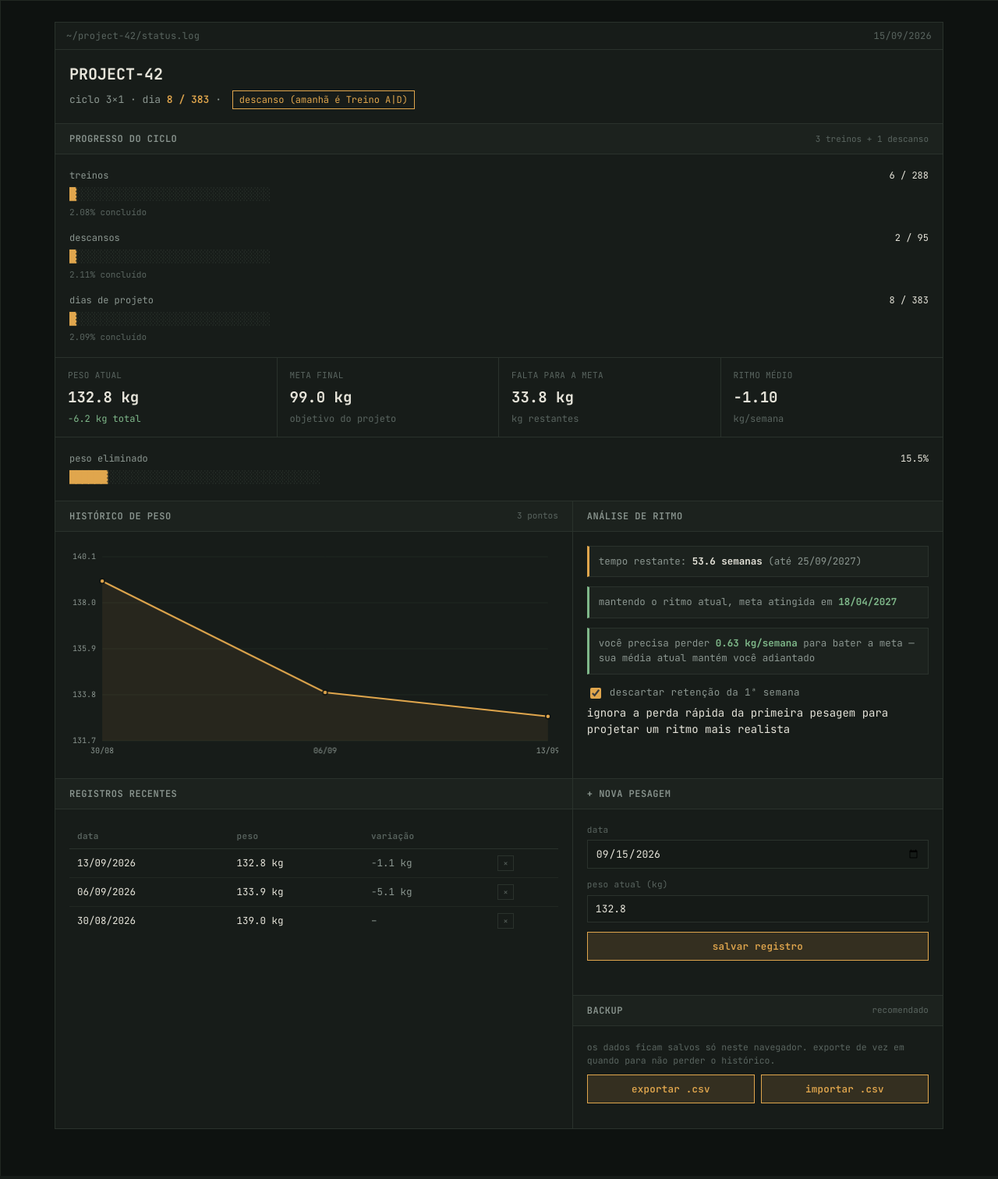
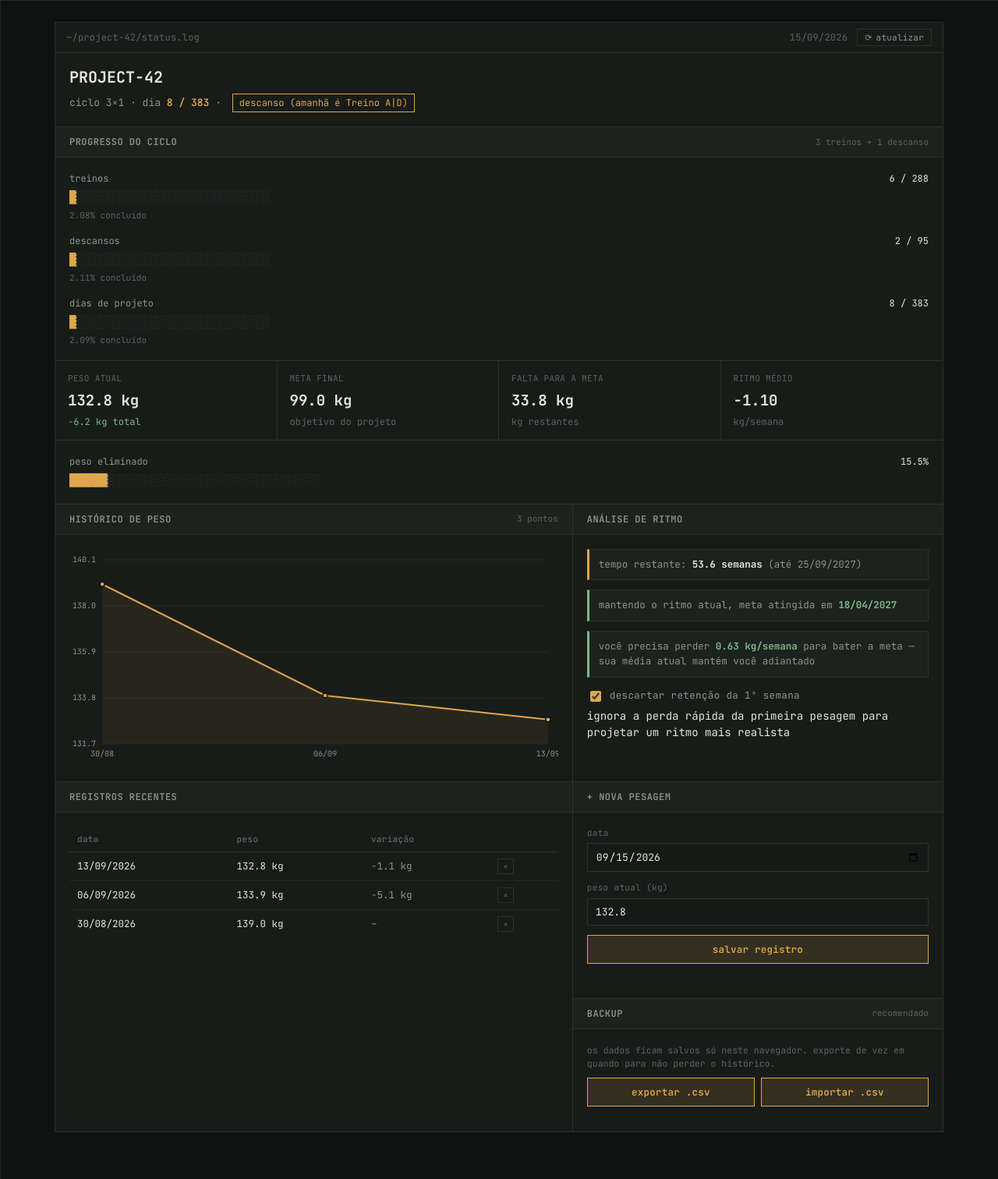
Before and after one commit to rafa-trindade/project-42, a Flask app: page / in a window 1280 px wide. Shown: the whole page at 78% size. Before the commit the page ends 1448 px from the top, so only its background shows below. Run offline with Flask 3, Linux system fonts and the light colour scheme; parts of the project's set-up code (start-up, migrations or seed data) failed here and were passed over.

Commit message:
feat: implementa backend em Flask com interface customizada em HTML/CSS

```diff
--- a/templates/index.html
+++ b/templates/index.html
@@ -65,6 +65,24 @@
     letter-spacing: 0.02em;
   }
   .term-titlebar .path::before{ content:"~/"; color: var(--text-faint); }
+  .titlebar-right{ display:flex; align-items:center; gap:12px; }
+  .refresh-btn{
+    display:flex; align-items:center; gap:5px;
+    background: none;
+    border: 1px solid var(--border);
+    color: var(--text-dim);
+    font-family: inherit;
+    font-size: 11px;
+    letter-spacing: .02em;
+    padding: 3px 9px;
+    cursor: pointer;
+  }
+  .refresh-btn:hover{ border-color: var(--accent); color: var(--accent); }
+  .refresh-btn:focus-visible{ outline: 2px solid var(--accent); outline-offset: 1px; }
+  .refresh-btn:disabled{ opacity: .5; cursor: default; border-color: var(--border); color: var(--text-faint); }
+  .refresh-icon{ display:inline-block; }
+  .refresh-icon.spin{ animation: spin .6s linear; }
+  @keyframes spin{ from{ transform: rotate(0deg); } to{ transform: rotate(360deg); } }
   .term-body{
     padding: 16px 18px 18px;
   }
@@ -290,7 +308,12 @@
   <div class="term-header">
     <div class="term-titlebar">
       <span class="path">project-42/status.log</span>
-      <span id="hdrDate"></span>
+      <div class="titlebar-right">
+        <span id="hdrDate"></span>
+        <button id="btnRefresh" class="refresh-btn" title="Recarregar dados do servidor">
+          <span class="refresh-icon">⟳</span> atualizar
+        </button>
+      </div>
     </div>
     <div class="term-body">
       <h1 class="term-h1">PROJECT-42<span class="cursor"></span></h1>
@@ -459,10 +482,7 @@
   }
 
   // ---------------- storage ----------------
-  // Usa localStorage do navegador (funciona abrindo o .html direto, sem servidor).
-  // Fica preso a este navegador + este caminho de arquivo — por isso existe
-  // exportar/importar CSV como backup real, portátil.
-  let memoryFallback = null; // usado só se localStorage estiver indisponível
+  // Lê e grava via API do Flask (app.py), que persiste em historico_peso.csv.
 
   async function loadEntries(){
     try {
@@ -820,6 +840,22 @@
     reader.readAsText(file);
   });
 
+  // ---------------- atualizar ----------------
+  document.getElementById('btnRefresh').addEventListener('click', async () => {
+    const btn = document.getElementById('btnRefresh');
+    const icon = btn.querySelector('.refresh-icon');
+    btn.disabled = true;
+    icon.classList.remove('spin');
+    void icon.offsetWidth; // reinicia a animação se clicado em sequência
+    icon.classList.add('spin');
+    try{
+      entries = await loadEntries();
+      render();
+    } finally {
+      btn.disabled = false;
+    }
+  });
+
   // ---------------- init ----------------
   (async function init(){
     entries = await loadEntries();
```
